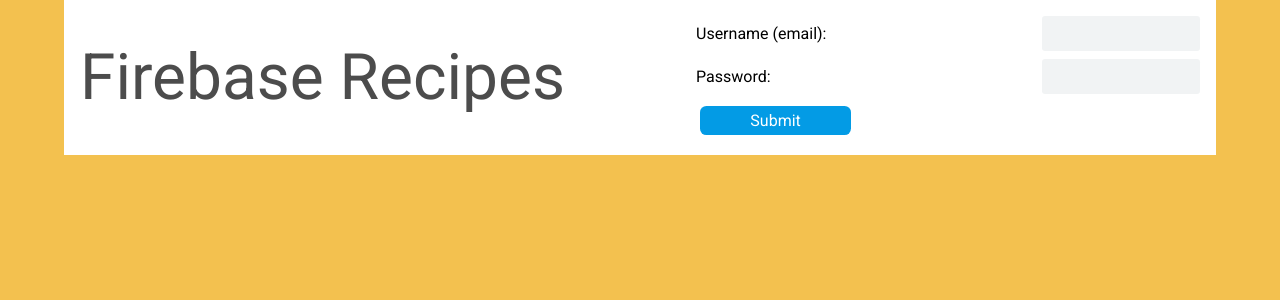
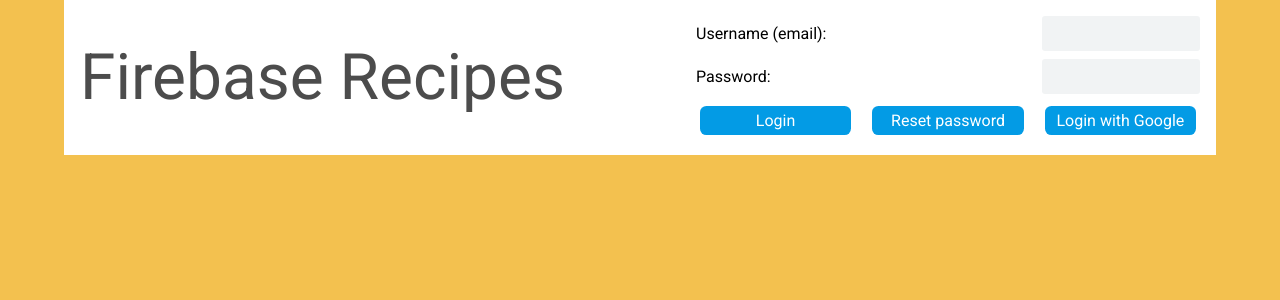
Before and after one commit to phanhung1309/Firebase_RecipesWebApp, a React (Create React App) app: page / in a window 1280 px wide. Shown: the top 300 px of the page. Built offline with nearby package versions, Linux system fonts and the light colour scheme; no server answers.

Commit message:
Add reset password and login with Google

```diff
--- a/src/components/LoginForm.js
+++ b/src/components/LoginForm.js
@@ -9,7 +9,7 @@
     event.preventDefault()
 
     try {
-      await FirebaseAuthService.registerUser(username, password)
+      await FirebaseAuthService.loginUser(username, password)
       setUsername("")
       setPassword("")
     } catch (error) {
@@ -29,6 +29,28 @@
     setPassword(e.target.value)
   }
 
+  const handleResetPassword = async () => {
+    if (!username) {
+      alert("Missing username!")
+      return
+    }
+
+    try {
+      await FirebaseAuthService.sendPasswordResetEmail(username)
+      alert("Sent the password reset email")
+    } catch (error) {
+      alert(error.message)
+    }
+  }
+
+  const handleLoginWithGoogle = async () => {
+    try {
+      await FirebaseAuthService.loginWithGoogle()
+    } catch (error) {
+      alert(error.message)
+    }
+  }
+
   return (
     <div className="login-form-container">
       {existingUser ? <div className="row">
@@ -46,7 +68,9 @@
           <input type="password" required value={password} onChange={handleInputPassword} className="input-text"/>
         </label>
         <div className="button-box">
-          <button className="primary-button">Submit</button>
+          <button className="primary-button">Login</button>
+          <button type="button" className="primary-button" onClick={handleResetPassword}>Reset password</button>
+          <button type="button" className="primary-button" onClick={handleLoginWithGoogle}>Login with Google</button>
         </div>
       </form>}
     </div>
```
